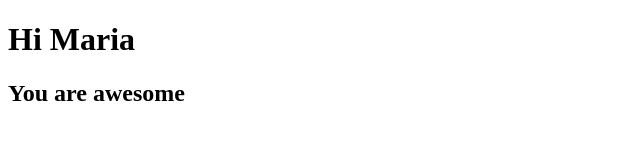
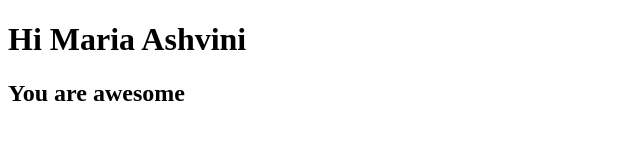
Before and after one commit to TrainerMaria/SampleRepo, a plain HTML site: page index.html in a window 1280 px wide. Shown: the whole page, without its empty margins (0-640 px from the left). Drawn offline with Linux system fonts and the light colour scheme.

Commit message:
Refactor : Adding my full name

```diff
--- a/index.html
+++ b/index.html
@@ -6,7 +6,7 @@
     <title>Document</title>
 </head>
 <body>
-    <h1> Hi Maria</h1>
+    <h1> Hi Maria Ashvini</h1>
     <h2> You are awesome</h2>
 </body>
 </html>
```
